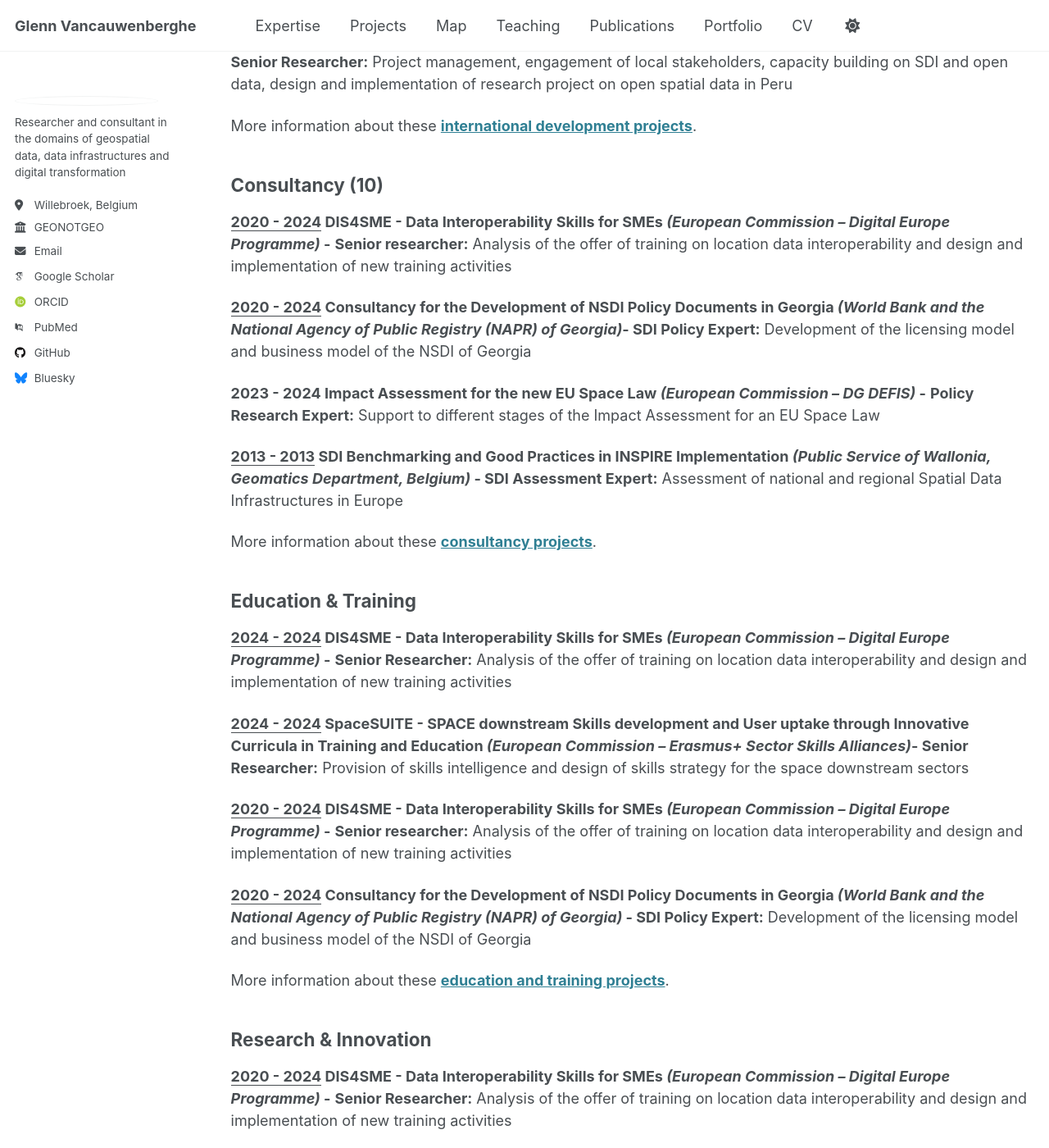
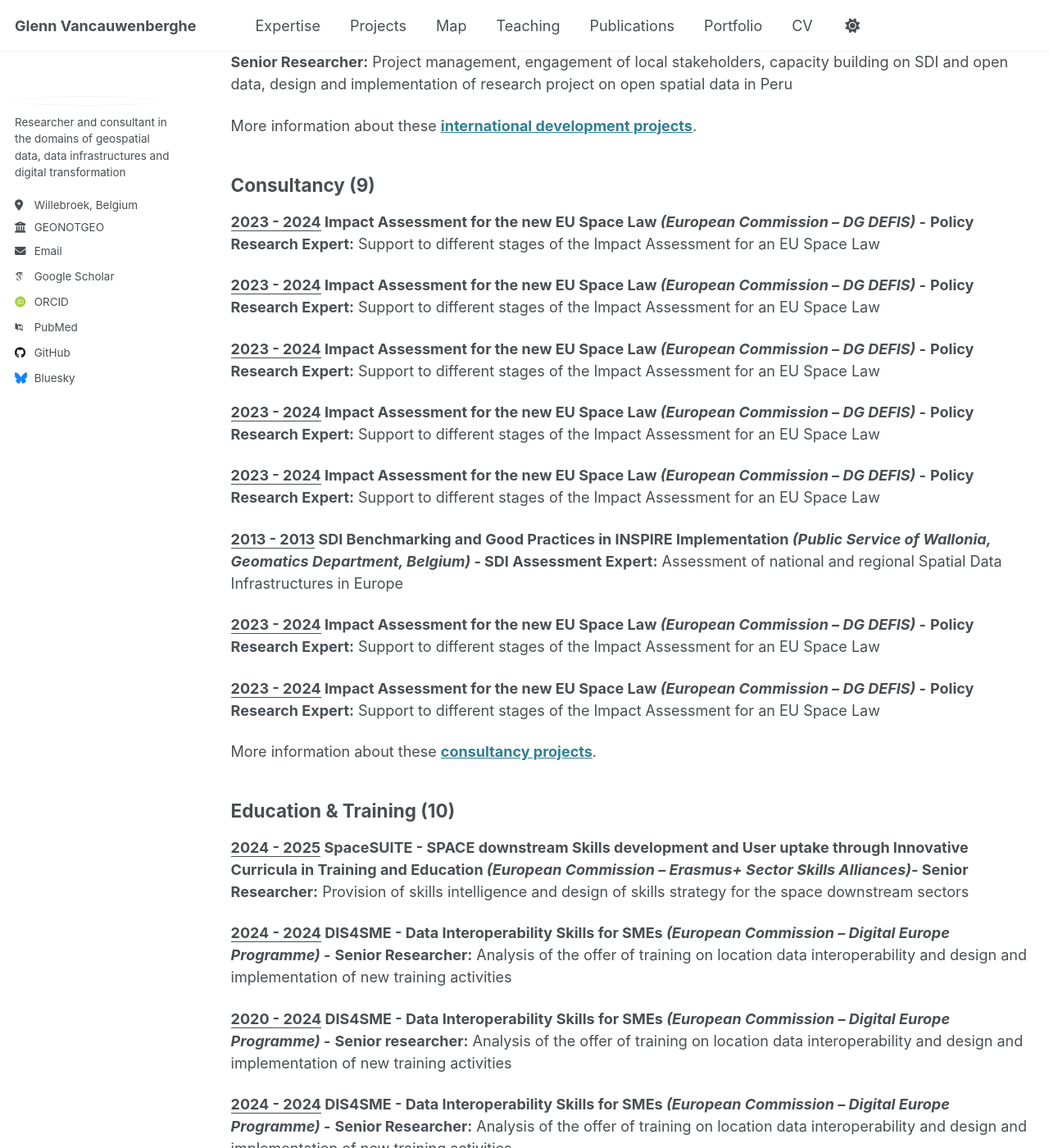
Before and after one commit to GVancauwenberghe/gvancauwenberghe.github.io, a Jekyll site: the page built from _pages/projects.md, in a window 1280 px wide and 1400 px high, scrolled down 907 px. Shown: the whole window at 82% size. Built offline with Jekyll 4.4.1, drawn with Linux system fonts in a browser that asks for light colours; some web fonts are replaced; some of the changed text lies outside the part shown.

Commit message:
Update projects.md

```diff
--- a/_pages/projects.md
+++ b/_pages/projects.md
@@ -32,37 +32,81 @@ Public Administration Expert:**   Analysis of geospatial production processes th
 Senior Researcher:**   Project management, engagement of local stakeholders, capacity building on SDI and open data, design and implementation of research project on open spatial data in Peru
 
 More information about these [**international development projects**](https://gvancauwenberghe.github.io/projects).
-## Consultancy (10)
-**<ins>2020 - 2024</ins>   DIS4SME -  Data Interoperability Skills for SMEs _(European Commission –   Digital Europe Programme)_ -**
-**Senior researcher:** Analysis of the offer of training on location data interoperability and design and implementation of new training activities
 
-**<ins>2020 - 2024</ins>   Consultancy for the Development of NSDI Policy Documents in Georgia _(World Bank and the National Agency of Public Registry (NAPR) of Georgia)_-
-SDI Policy Expert:**   Development of the licensing model and business model of the NSDI of Georgia
+## Consultancy (9)
 
-**2023 - 2024 Impact Assessment for the new EU Space Law _(European Commission –   DG DEFIS)_ -**
+**<ins>2023 - 2024</ins> Impact Assessment for the new EU Space Law _(European Commission –   DG DEFIS)_ -**
+**Policy Research Expert:** Support to different stages of the Impact Assessment for an EU Space Law
+
+**<ins>2023 - 2024</ins> Impact Assessment for the new EU Space Law _(European Commission –   DG DEFIS)_ -**
+**Policy Research Expert:** Support to different stages of the Impact Assessment for an EU Space Law
+
+**<ins>2023 - 2024</ins> Impact Assessment for the new EU Space Law _(European Commission –   DG DEFIS)_ -**
+**Policy Research Expert:** Support to different stages of the Impact Assessment for an EU Space Law
+
+**<ins>2023 - 2024</ins> Impact Assessment for the new EU Space Law _(European Commission –   DG DEFIS)_ -**
+**Policy Research Expert:** Support to different stages of the Impact Assessment for an EU Space Law
+
+**<ins>2023 - 2024</ins> Impact Assessment for the new EU Space Law _(European Commission –   DG DEFIS)_ -**
 **Policy Research Expert:** Support to different stages of the Impact Assessment for an EU Space Law
 
 **<ins>2013 - 2013</ins>   SDI Benchmarking and Good Practices in INSPIRE Implementation _(Public Service of Wallonia, Geomatics Department, Belgium)_ -
 SDI Assessment Expert:**   Assessment of national and regional Spatial Data Infrastructures in Europe
 
+**<ins>2023 - 2024</ins> Impact Assessment for the new EU Space Law _(European Commission –   DG DEFIS)_ -**
+**Policy Research Expert:** Support to different stages of the Impact Assessment for an EU Space Law
+
+**<ins>2023 - 2024</ins> Impact Assessment for the new EU Space Law _(European Commission –   DG DEFIS)_ -**
+**Policy Research Expert:** Support to different stages of the Impact Assessment for an EU Space Law
+
 More information about these [**consultancy projects**](https://gvancauwenberghe.github.io/projects).
 
-## Education & Training
+## Education & Training (10)
+**<ins>2024 - 2025</ins>    SpaceSUITE -  SPACE downstream Skills development and User uptake through Innovative Curricula in Training and Education _(European Commission –  Erasmus+ Sector Skills Alliances)_-
+Senior Researcher:**   Provision of skills intelligence and design of skills strategy for the space downstream sectors
+
 **<ins>2024 - 2024</ins>   DIS4SME -  Data Interoperability Skills for SMEs _(European Commission –   Digital Europe Programme)_ -**
 **Senior Researcher:** Analysis of the offer of training on location data interoperability and design and implementation of new training activities
-
-**<ins>2024 - 2024</ins>    SpaceSUITE -  SPACE downstream Skills development and User uptake through Innovative Curricula in Training and Education _(European Commission –  Erasmus+ Sector Skills Alliances)_-
-Senior Researcher:**   Provision of skills intelligence and design of skills strategy for the space downstream sectors
 
 **<ins>2020 - 2024</ins>   DIS4SME -  Data Interoperability Skills for SMEs _(European Commission –   Digital Europe Programme)_ -**
 **Senior researcher:** Analysis of the offer of training on location data interoperability and design and implementation of new training activities
 
-**<ins>2020 - 2024</ins>   Consultancy for the Development of NSDI Policy Documents in Georgia _(World Bank and the National Agency of Public Registry (NAPR) of Georgia)_ -
-SDI Policy Expert:**   Development of the licensing model and business model of the NSDI of Georgia
+**<ins>2024 - 2024</ins>   DIS4SME -  Data Interoperability Skills for SMEs _(European Commission –   Digital Europe Programme)_ -**
+**Senior Researcher:** Analysis of the offer of training on location data interoperability and design and implementation of new training activities
+
+**<ins>2020 - 2024</ins>   DIS4SME -  Data Interoperability Skills for SMEs _(European Commission –   Digital Europe Programme)_ -**
+**Senior researcher:** Analysis of the offer of training on location data interoperability and design and implementation of new training activities
+
+**<ins>2024 - 2024</ins>   DIS4SME -  Data Interoperability Skills for SMEs _(European Commission –   Digital Europe Programme)_ -**
+**Senior Researcher:** Analysis of the offer of training on location data interoperability and design and implementation of new training activities
+
+**<ins>2020 - 2024</ins>   DIS4SME -  Data Interoperability Skills for SMEs _(European Commission –   Digital Europe Programme)_ -**
+**Senior researcher:** Analysis of the offer of training on location data interoperability and design and implementation of new training activities
+
+**<ins>2020 - 2024</ins>   DIS4SME -  Data Interoperability Skills for SMEs _(European Commission –   Digital Europe Programme)_ -**
+**Senior researcher:** Analysis of the offer of training on location data interoperability and design and implementation of new training activities
+
+**<ins>2024 - 2024</ins>   DIS4SME -  Data Interoperability Skills for SMEs _(European Commission –   Digital Europe Programme)_ -**
+**Senior Researcher:** Analysis of the offer of training on location data interoperability and design and implementation of new training activities
+
+**<ins>2020 - 2024</ins>   DIS4SME -  Data Interoperability Skills for SMEs _(European Commission –   Digital Europe Programme)_ -**
+**Senior researcher:** Analysis of the offer of training on location data interoperability and design and implementation of new training activities
 
 More information about these [**education and training projects**](https://gvancauwenberghe.github.io/projects).
 
-## Research & Innovation
+## Research & Innovation (8)
+**<ins>2020 - 2024</ins>   DIS4SME -  Data Interoperability Skills for SMEs _(European Commission –   Digital Europe Programme)_ -**
+**Senior Researcher:** Analysis of the offer of training on location data interoperability and design and implementation of new training activities
+
+**<ins>2020 - 2024</ins>    SpaceSUITE -  SPACE downstream Skills development and User uptake through Innovative Curricula in Training and Education _(European Commission –  Erasmus+ Sector Skills Alliances)_-
+Senior Researcher:**   Provision of skills intelligence and design of skills strategy for the space downstream sectors
+
+**<ins>2020 - 2024</ins>   DIS4SME -  Data Interoperability Skills for SMEs _(European Commission –   Digital Europe Programme)_ -**
+**Senior Researcher:** Analysis of the offer of training on location data interoperability and design and implementation of new training activities
+
+**<ins>2020 - 2024</ins>    SpaceSUITE -  SPACE downstream Skills development and User uptake through Innovative Curricula in Training and Education _(European Commission –  Erasmus+ Sector Skills Alliances)_-
+Senior Researcher:**   Provision of skills intelligence and design of skills strategy for the space downstream sectors
+
 **<ins>2020 - 2024</ins>   DIS4SME -  Data Interoperability Skills for SMEs _(European Commission –   Digital Europe Programme)_ -**
 **Senior Researcher:** Analysis of the offer of training on location data interoperability and design and implementation of new training activities
 
```
